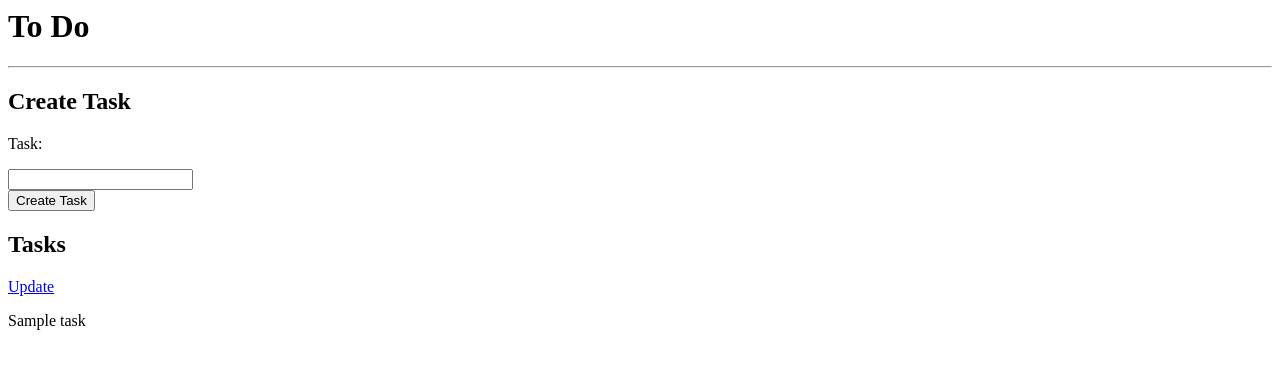
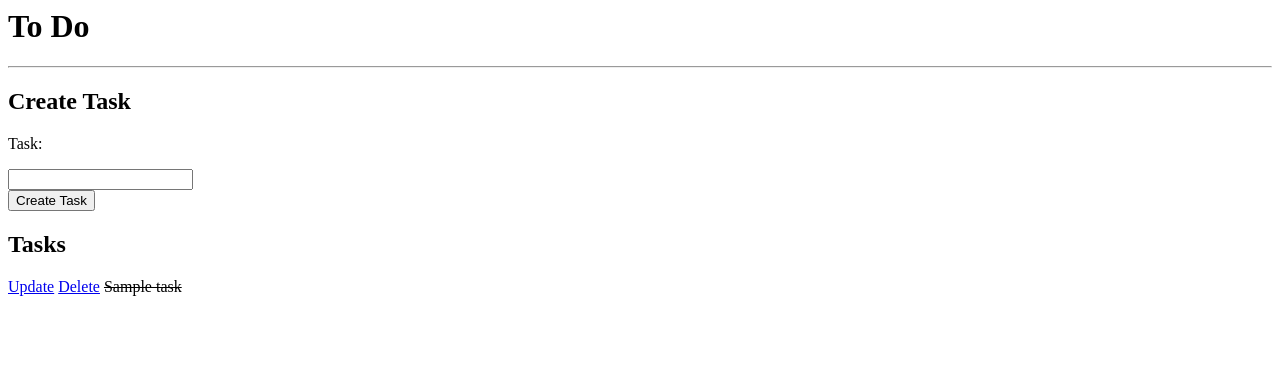
Before and after one commit to Chad-Lines/Django_Todo, a Django app: page / in a window 1280 px wide. Shown: the top 369 px of the page. Run offline with Django 3.2, Linux system fonts and the light colour scheme; tables that the repository leaves empty hold one stand-in row (values such as "Sample post").

Commit message:
3.3 Delete an Item

```diff
--- a/tasks/templates/tasks/list.html
+++ b/tasks/templates/tasks/list.html
@@ -11,6 +11,14 @@
 {% for task in tasks %}
     <div>
         <a href="{% url 'update_task' task.id%}">Update</a>
-        <p> {{ task }}</p>
+        <a href="{% url 'delete' task.id%}">Delete</a>
+
+        {% if task.complete == True%}
+            <strike>{{ task }}</strike>
+        {% else %}
+            <span> {{ task }}</span>
+        {% endif %}
+
+
     </div>
 {% endfor %}
--- a/tasks/urls.py
+++ b/tasks/urls.py
@@ -3,5 +3,6 @@ from . import views
 
 urlpatterns=[
     path('', views.index, name="list"),
-    path('update_task/<str:pk>/', views.updateTask, name="update_task")
+    path('update_task/<str:pk>/', views.updateTask, name="update_task"),
+    path('delete/<str:pk>', views.deleteTask, name="delete")
 ]
--- a/tasks/views.py
+++ b/tasks/views.py
@@ -27,3 +27,10 @@ def updateTask(request, pk):
         return redirect('/')
 
     return render(request, 'tasks/update_task.html', {'form': form})
+
+def deleteTask(request, pk):
+    task = Task.objects.get(id=pk)
+    if request.method == 'POST':
+        task.delete()
+        return redirect('/')
+    return render(request, 'tasks/delete.html', {'task': task})
```
Also changed, not shown: tasks/templates/tasks/delete.html (added, +7 -0 lines).
